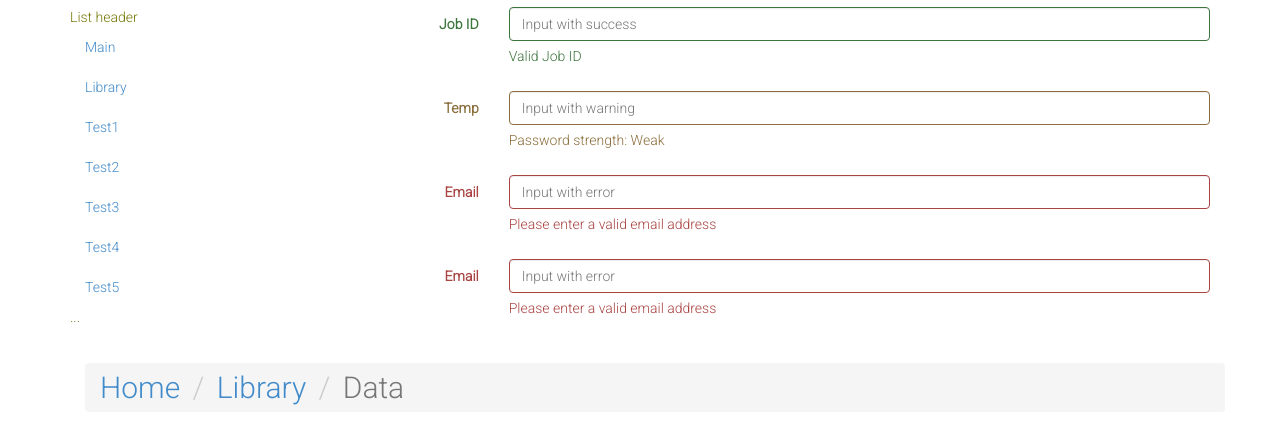
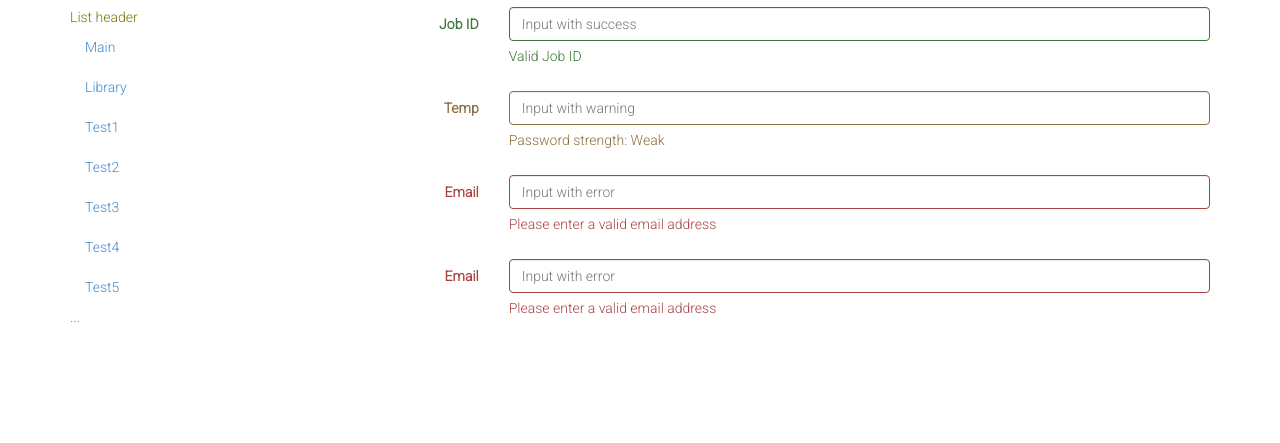
Before and after one commit to MartianKnight/de_mobileapp, a plain HTML site: page index.html in a window 1280 px wide. Shown: the part 171-614 px from the top of the page. Drawn offline with nearby package versions, Linux system fonts and the light colour scheme.

Commit message:
Remove footer

```diff
--- a/index.html
+++ b/index.html
@@ -97,26 +97,6 @@
           </form>
         </div>
       </div>
-
-
-      <!-- Footer  -->
-      <div class="footer">
-        <div class="container">
-          <!-- Breadcrumbs -->
-          <div class="row">
-            <div class="col-md-12">
-              <h2>
-                <ol class="breadcrumb">
-                  <li><a href="#">Home</a></li>
-                  <li><a href="#">Library</a></li>
-                  <li class="active">Data</li>
-                </ol>
-              </h2>
-            </div>
-          </div>
-        </div>
-      </div>
-
     </div>
   </body>
 </html>
```
